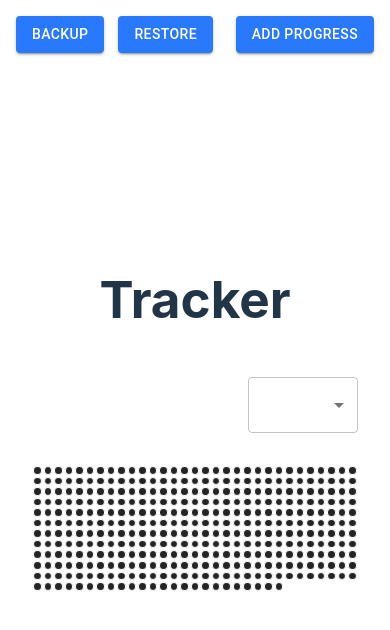
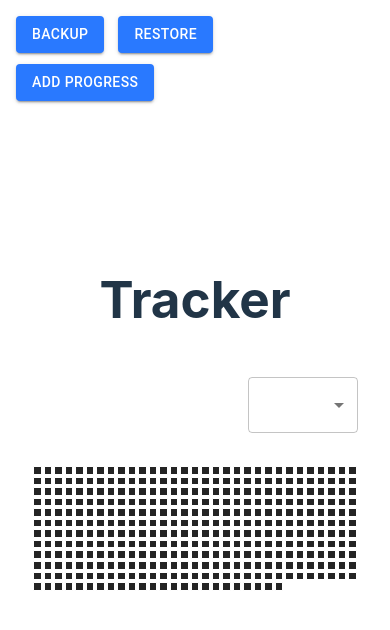
Before and after one commit to GeorgeSedhom0/ProgressTracker, a React (Vite) app: page / in a window 390 px wide. Shown: the top 630 px of the page. Built offline with nearby package versions, Linux system fonts and the light colour scheme.

Commit message:
make mobile resonsive

```diff
--- a/src/App.css
+++ b/src/App.css
@@ -45,7 +45,7 @@
   aspect-ratio: 1/1;
   background-color: #000;
   border: 1px solid #fff;
-  border-radius: 0.25em;
+  border-radius: 10%;
   margin: 1px;
   transition: all 0.2s ease-in-out;
 }
--- a/src/componants/inputProgress.tsx
+++ b/src/componants/inputProgress.tsx
@@ -27,13 +27,15 @@ const AddProgress: React.FC<{
       }
     }
   }, []);
+  const isMobile = window.innerWidth < 500;
 
   return (
     <div
       style={{
         position: "absolute",
-        top: "1em",
-        right: "1em",
+        top: isMobile ? "4em" : "1em",
+        right: isMobile ? "none" : "1em",
+        left: isMobile ? "1em" : "none",
         display: "flex",
       }}
     >
```
